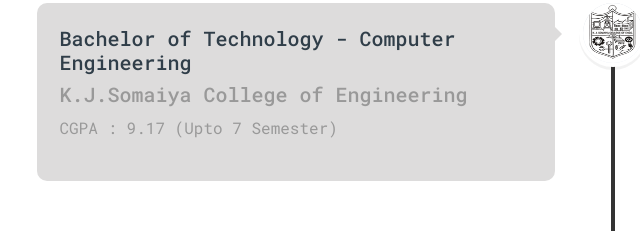
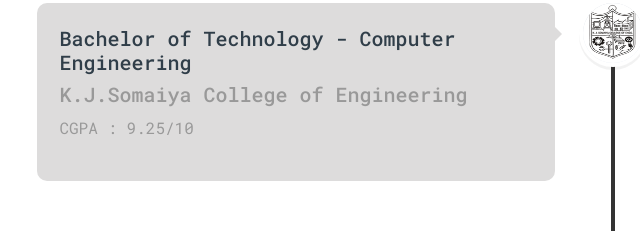
Before and after one commit to mihir2510/mihir2510.github.io, a plain HTML site: page index.html in a window 1280 px wide. Shown: the part 1546-1777 px from the top of the page, 27-667 px from the left. Drawn offline with nearby package versions, Linux system fonts and the light colour scheme.

Commit message:
CGPA updated

```diff
--- a/index.html
+++ b/index.html
@@ -138,7 +138,7 @@
                 <div class="education-timeline-content">
                     <h2>Bachelor of Technology - Computer Engineering</h2>
                     <h3>K.J.Somaiya College of Engineering</h3>
-                    <p>CGPA : 9.17 (Upto 7 Semester)</p>
+                    <p>CGPA : 9.25/10</p>
                     <span class="education-date">2017 - 2021 </span>
                 </div>
             </div>
```
